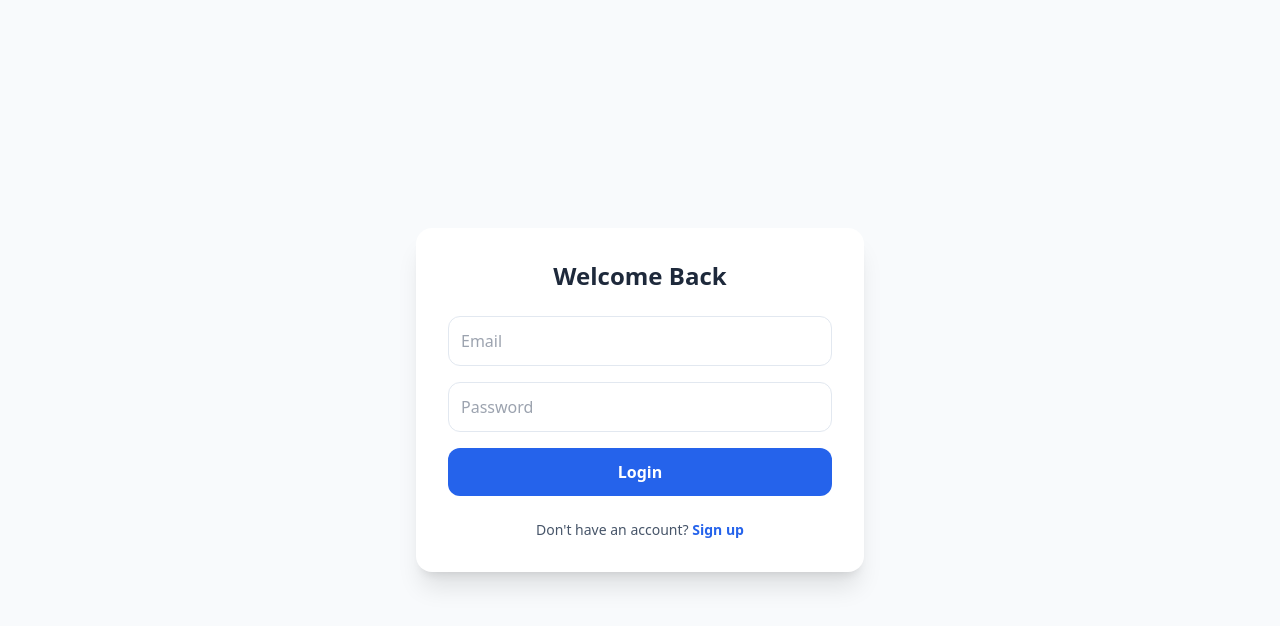
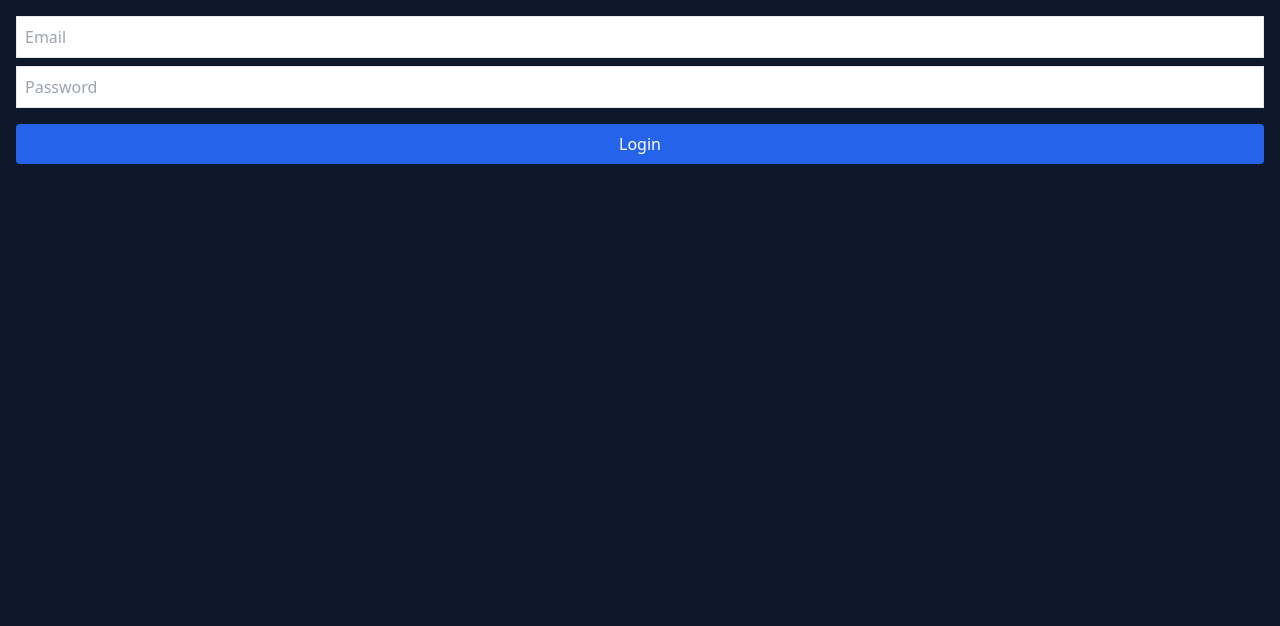
Before and after one commit to mugwe88-ops/MedicareAI, a Next.js app in the folder frontend/: page /login in a window 1280 px wide. Shown: the top 626 px of the page. Built offline with nearby package versions, Linux system fonts and the light colour scheme.

Commit message:
update login/page.tsx

```diff
--- a/frontend/app/login/page.tsx
+++ b/frontend/app/login/page.tsx
@@ -1,64 +1,84 @@
 "use client";
 import { useState } from "react";
-import Link from "next/link";
 
-export default function Login() {
-  const [email, setEmail] = useState("");
-  const [password, setPassword] = useState("");
+export default function LoginPage() {
+  // Always initialize with empty strings, never null/undefined
+  const [formData, setFormData] = useState({
+    email: "",
+    password: ""
+  });
+  const [error, setError] = useState("");
+  const [loading, setLoading] = useState(false);
 
-  const handleLogin = async (e: React.FormEvent) => {
-    e.preventDefault();
-    const API_BASE = process.env.NEXT_PUBLIC_API_URL || "http://localhost:5000";
+  const handleChange = (e: React.ChangeEvent<HTMLInputElement>) => {
+    const { name, value } = e.target;
+
+    // Safety check: ensure name and value exist before updating state
+    if (!name) return;
+
+    setFormData((prev) => ({
+      ...prev,
+      [name]: value || ""
+    }));
+  };
+
+  const handleSubmit = async (e: React.FormEvent) => {
+    e.preventDefault(); // Prevents the blank screen refresh
+    setError("");
+    setLoading(true);
 
     try {
-      const res = await fetch(`${API_BASE}/api/auth/login`, {
+      const res = await fetch("https://medicareai-1.onrender.com/api/auth/login", {
         method: "POST",
         headers: { "Content-Type": "application/json" },
-        body: JSON.stringify({ email, password }),
+        body: JSON.stringify(formData),
       });
 
       const data = await res.json();
-      if (res.ok) {
-        localStorage.setItem("token", data.token);
-        localStorage.setItem("role", data.role);
 
-        // Redirect based on role returned from backend auth controller
-        window.location.href = data.role === "doctor" ? "/dashboard" : "/doctors";
-      } else {
-        alert(data.message || "Invalid credentials");
+      if (!res.ok) {
+        throw new Error(data.error || "Login failed");
       }
-    } catch (error) {
-      console.error("Login error:", error);
+
+      // Handle successful login (e.g., save token, redirect)
+      console.log("Login Success:", data);
+      window.location.href = "/dashboard";
+
+    } catch (err: any) {
+      setError(err.message);
+    } finally {
+      setLoading(false);
     }
   };
 
   return (
-    <div className="flex items-center justify-center min-h-screen bg-slate-50 p-4">
-      <div className="max-w-md w-full bg-white p-8 rounded-2xl shadow-xl">
-        <h2 className="text-2xl font-bold text-center mb-6 text-slate-800">Welcome Back</h2>
-        <form onSubmit={handleLogin} className="space-y-4">
+    <form onSubmit={handleSubmit} className="p-4">
       <input
         type="email"
+        name="email"
         placeholder="Email"
-            className="w-full p-3 border border-slate-200 rounded-xl outline-blue-500"
+        value={formData.email}
+        onChange={handleChange}
+        className="border p-2 mb-2 w-full text-black"
         required
-            onChange={(e) => setEmail(e.target.value)}
       />
       <input
         type="password"
+        name="password"
         placeholder="Password"
-            className="w-full p-3 border border-slate-200 rounded-xl outline-blue-500"
+        value={formData.password}
+        onChange={handleChange}
+        className="border p-2 mb-4 w-full text-black"
         required
-            onChange={(e) => setPassword(e.target.value)}
       />
-          <button className="w-full bg-blue-600 text-white py-3 rounded-xl font-bold hover:bg-blue-700 transition-colors">
-            Login
+      {error && <p className="text-red-500 mb-2">{error}</p>}
+      <button
+        type="submit"
+        disabled={loading}
+        className="bg-blue-600 text-white p-2 rounded w-full"
+      >
+        {loading ? "Logging in..." : "Login"}
       </button>
     </form>
-        <p className="mt-6 text-center text-sm text-slate-600">
-          Don't have an account? <Link href="/signup" className="text-blue-600 font-semibold hover:underline">Sign up</Link>
-        </p>
-      </div>
-    </div>
   );
 }
```
Lines whose indentation alone changed are shown as unchanged.
